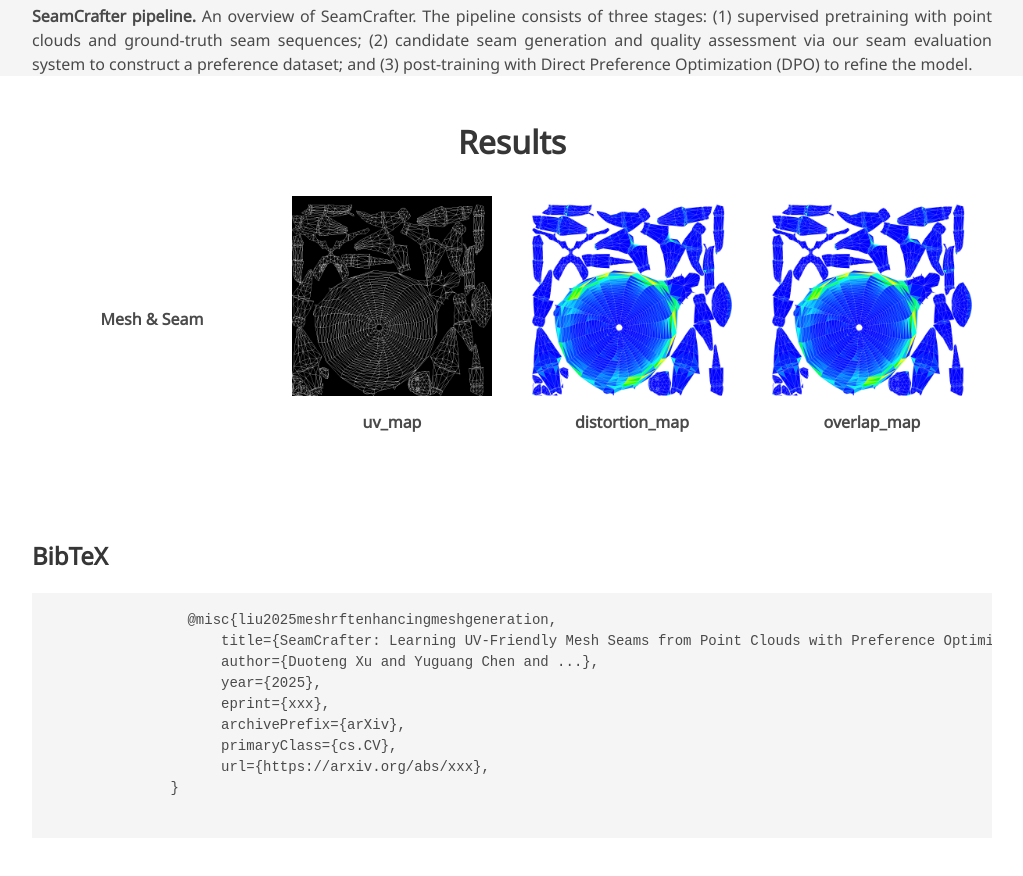
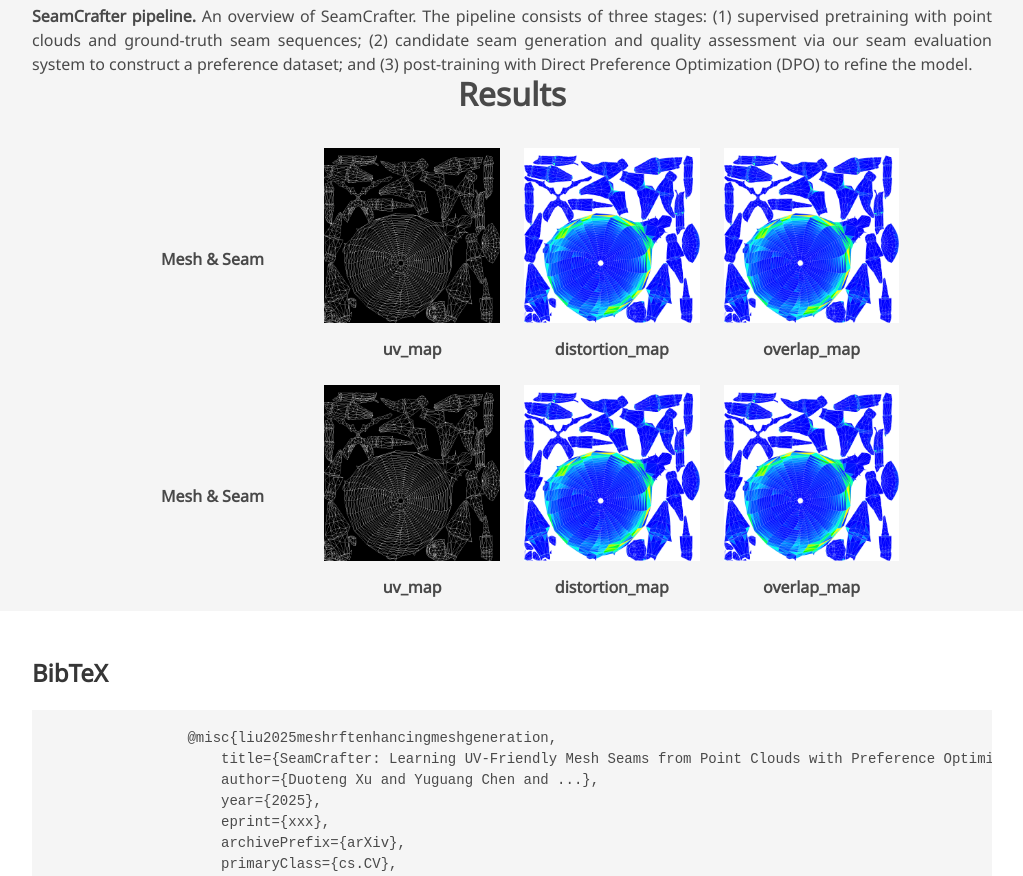
Before and after one commit to chenyg59/chenyg59.github.io, a plain HTML site: page SeamCrafter/index.html in a window 1280 px wide. Shown: the part 2034-2910 px from the top of the page, without its empty margins (128-1151 px from the left). Drawn offline with nearby package versions, Linux system fonts and the light colour scheme; some icons are missing; a web font is replaced by a local one.

Commit message:
Update index.html

```diff
--- a/SeamCrafter/index.html
+++ b/SeamCrafter/index.html
@@ -170,9 +170,10 @@
     </div>
 	</section>
 
-	<section class="section">
+	<section class="hero is-light is-small">
         <div class="container is-max-desktop">
             <h2 class="title is-3" style="text-align: center;">Results</h2>
+
             <div class="columns is-mobile is-centered is-vcentered" style="margin: 0;">
                 <!-- 第一个元素：模型查看器 -->
                 <div class="column" style="flex: 1;">
@@ -208,6 +209,43 @@
                     <div style="margin-top: 8px; font-weight: bold;">overlap_map</div>
                 </div>
             </div>
+
+			<div class="columns is-mobile is-centered is-vcentered" style="margin: 0;">
+                <!-- 第一个元素：模型查看器 -->
+                <div class="column" style="flex: 1;">
+                    <model-viewer style="height: 200px; max-width: 100%;" rotation-per-second="10deg"
+                        src="./static/models/mesh_uv.glb"
+                        environment-image="neutral" camera-target="0m 0m 0m" orientation="0deg 0deg 170deg"
+                        shadow-intensity="1" ar auto-rotate camera-controls>
+                    </model-viewer>
+                    <div style="margin-top: 8px; font-weight: bold; text-align: center;">Mesh & Seam</div>
+                </div>
+
+                <!-- 第二个元素：图片1 -->
+                <div class="column" style="flex: 1; text-align: center;">
+                    <a href="uv_map.jpg" download>
+                        <img style="max-height: 200px; max-width: 100%; height: auto;" src="./static/models/uv_map.jpg">
+                    </a>
+                    <div style="margin-top: 8px; font-weight: bold;">uv_map</div>
+                </div>
+
+                <!-- 第三个元素：图片2 -->
+                <div class="column" style="flex: 1; text-align: center;">
+                    <a href="uv_distortion.jpg" download>
+                        <img style="max-height: 200px; max-width: 100%; height: auto;" src="./static/models/uv_distortion.jpg">
+                    </a>
+                    <div style="margin-top: 8px; font-weight: bold;">distortion_map</div>
+                </div>
+
+                <!-- 第四个元素：图片3 -->
+                <div class="column" style="flex: 1; text-align: center;">
+                    <a href="overlap_map.jpg" download>
+                        <img style="max-height: 200px; max-width: 100%; height: auto;" src="./static/models/uv_distortion.jpg">
+                    </a>
+                    <div style="margin-top: 8px; font-weight: bold;">overlap_map</div>
+                </div>
+            </div>
+
         </div>
 	</section>
 </section>
```
